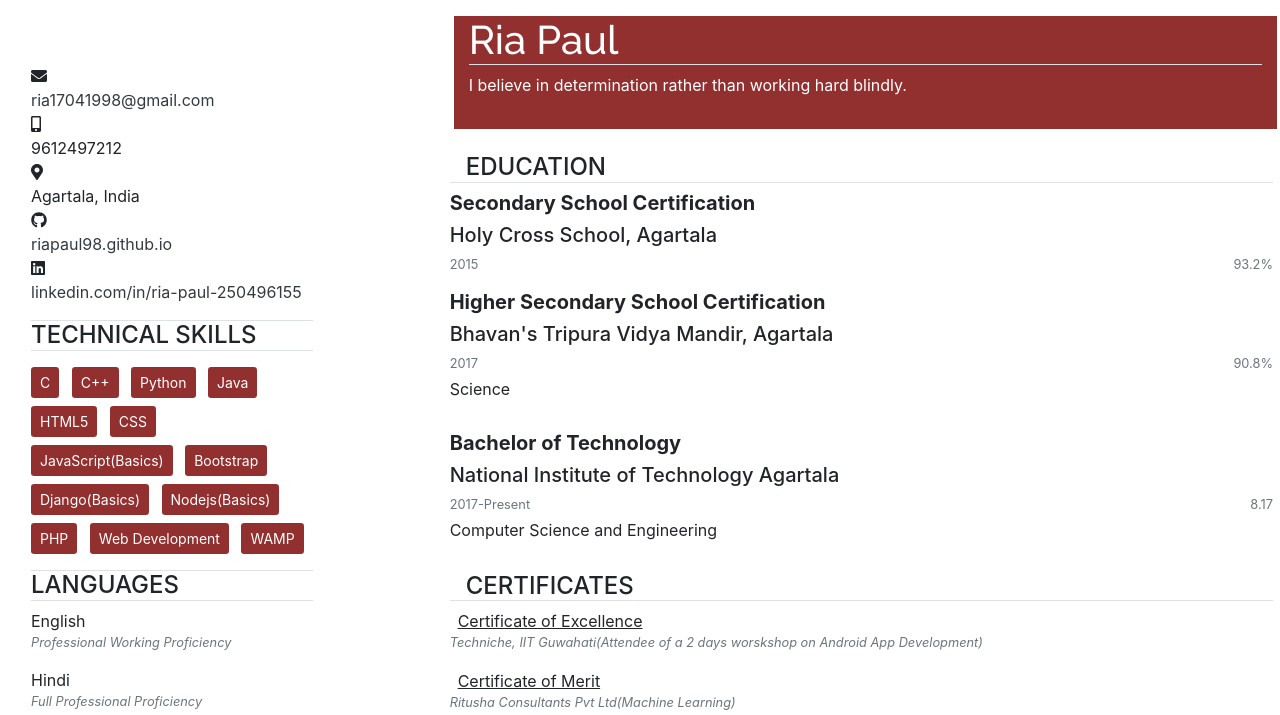
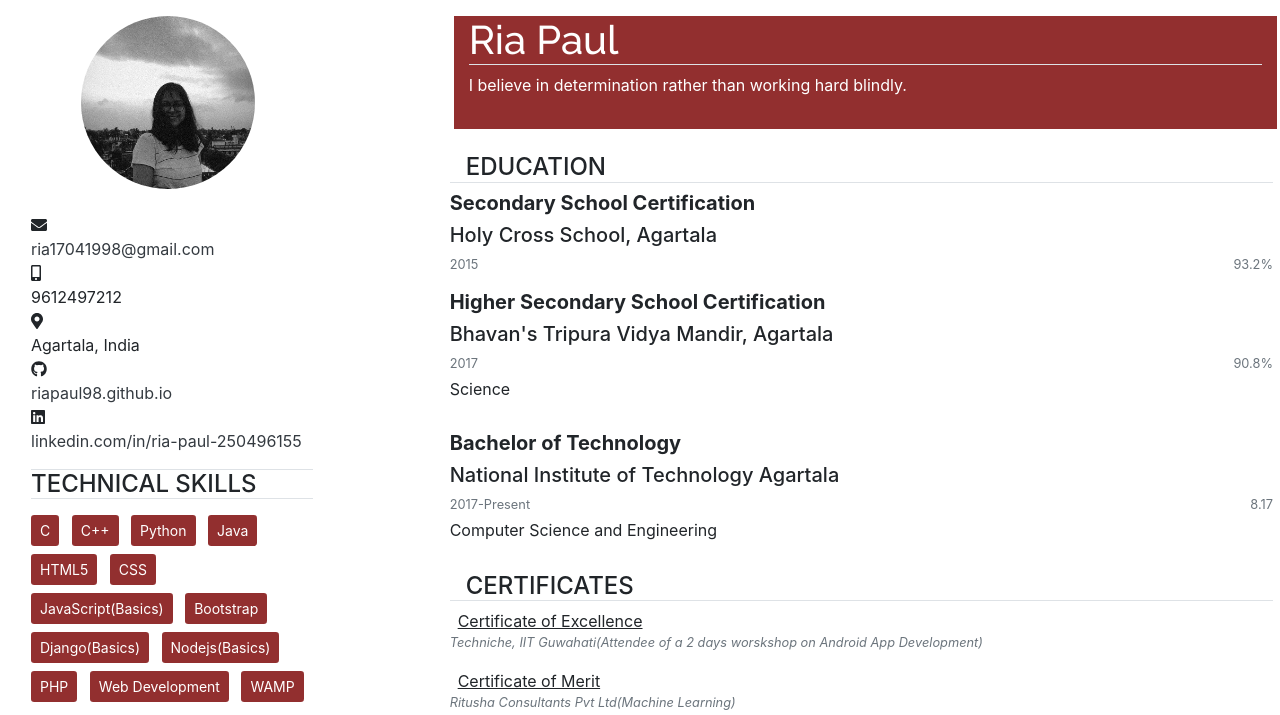
Before and after one commit to riapaul98/resume27, a plain HTML site: page index.html in a window 1280 px wide. Shown: the top 715 px of the page. Drawn offline with nearby package versions, Linux system fonts and the light colour scheme.

Commit message:
Update index.html

```diff
--- a/index.html
+++ b/index.html
@@ -15,7 +15,7 @@
         <div class="row">
             <div class="col-md-3">
                 <div class="text-center">
-                    <img src="resumepic.jpg" alt="" width="60%" class="rounded-circle">
+                    <img src="images/resumepic.jpg" alt="" width="60%" class="rounded-circle">
                 </div>
                 <br>
                 <div class="ml-2">
```
